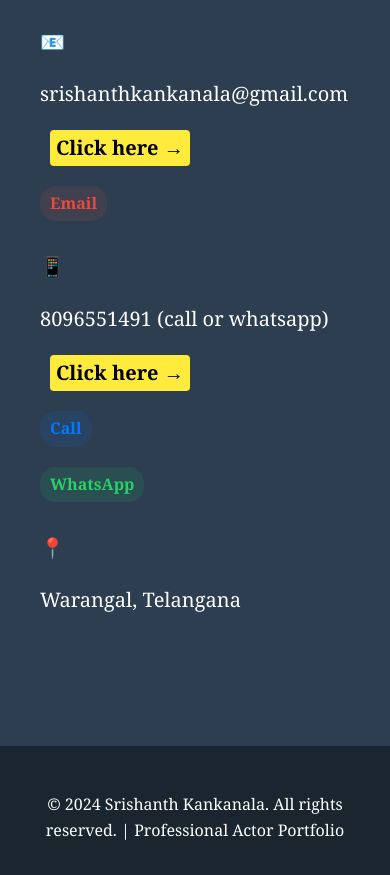
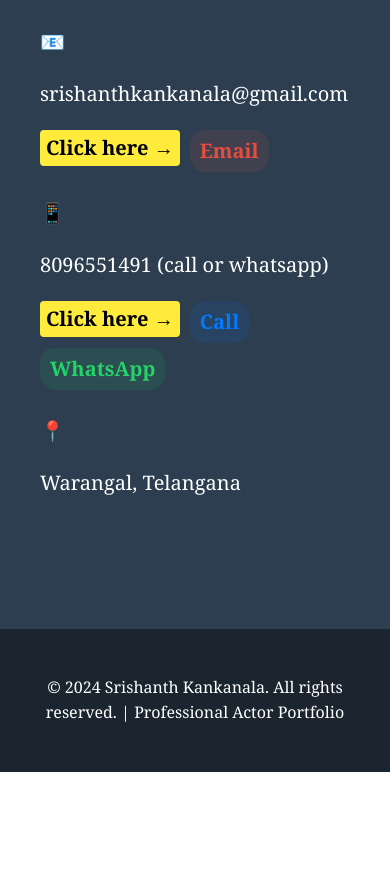
Before and after one commit to srishanthkankanala-personal/portfolio, a plain HTML site: page index.html in a window 390 px wide. Shown: the part 3860-4735 px from the top of the page. After the commit the page ends 4632 px from the top, so only its background shows below. Drawn offline with Linux system fonts and the light colour scheme.

Commit message:
Update index.html

```diff
--- a/index.html
+++ b/index.html
@@ -346,13 +346,21 @@
                 margin-bottom: 5px;
             }
 
-            .contact-item > span:not(:first-child) {
+            .contact-item > span:not(:first-child):not(.contact-buttons) {
                 display: block;
                 margin: 5px 0;
             }
 
+            .contact-buttons {
+                display: flex;
+                flex-wrap: wrap;
+                align-items: center;
+                gap: 5px;
+                margin-top: 5px;
+            }
+
             .contact-item a {
-                margin: 5px 5px 5px 0;
+                margin: 0;
                 display: inline-block;
             }
 
@@ -462,15 +470,19 @@
                     <div class="contact-item">
                         <span>📧</span>
                         <span>srishanthkankanala@gmail.com</span>
-                        <span style="margin-left: 10px; margin-right: 5px; background: #ffeb3b; color: #000; padding: 2px 6px; border-radius: 4px; font-weight: bold;">Click here → </span>
-                        <a href="mailto:srishanthkankanala@gmail.com" target="_blank" rel="noopener noreferrer" style="color: #e74c3c; text-decoration: none; font-weight: 600; padding: 5px 10px; background: rgba(231, 76, 60, 0.1); border-radius: 15px; transition: all 0.3s ease;">Email</a>
+                        <span class="contact-buttons">
+                            <span style="margin-right: 5px; background: #ffeb3b; color: #000; padding: 2px 6px; border-radius: 4px; font-weight: bold;">Click here → </span>
+                            <a href="mailto:srishanthkankanala@gmail.com" target="_blank" rel="noopener noreferrer" style="color: #e74c3c; text-decoration: none; font-weight: 600; padding: 5px 10px; background: rgba(231, 76, 60, 0.1); border-radius: 15px; transition: all 0.3s ease;">Email</a>
+                        </span>
                     </div>
                     <div class="contact-item">
                         <span>📱</span>
                         <span>8096551491 (call or whatsapp)</span>
-                        <span style="margin-left: 10px; margin-right: 5px; background: #ffeb3b; color: #000; padding: 2px 6px; border-radius: 4px; font-weight: bold;">Click here → </span>
-                        <a href="tel:8096551491" target="_blank" rel="noopener noreferrer" style="color: #007bff; text-decoration: none; font-weight: 600; padding: 5px 10px; background: rgba(0, 123, 255, 0.1); border-radius: 15px; transition: all 0.3s ease; margin-right: 5px;">Call</a>
-                        <a href="https://wa.me/918096551491" target="_blank" rel="noopener noreferrer" style="color: #25d366; text-decoration: none; font-weight: 600; padding: 5px 10px; background: rgba(37, 211, 102, 0.1); border-radius: 15px; transition: all 0.3s ease;">WhatsApp</a>
+                        <span class="contact-buttons">
+                            <span style="margin-right: 5px; background: #ffeb3b; color: #000; padding: 2px 6px; border-radius: 4px; font-weight: bold;">Click here → </span>
+                            <a href="tel:8096551491" target="_blank" rel="noopener noreferrer" style="color: #007bff; text-decoration: none; font-weight: 600; padding: 5px 10px; background: rgba(0, 123, 255, 0.1); border-radius: 15px; transition: all 0.3s ease; margin-right: 5px;">Call</a>
+                            <a href="https://wa.me/918096551491" target="_blank" rel="noopener noreferrer" style="color: #25d366; text-decoration: none; font-weight: 600; padding: 5px 10px; background: rgba(37, 211, 102, 0.1); border-radius: 15px; transition: all 0.3s ease;">WhatsApp</a>
+                        </span>
                     </div>
                     <div class="contact-item">
                         <span>📍</span>
@@ -956,5 +968,5 @@ your-portfolio/<br>
             }
         });
     </script>
-<script>(function(){function c(){var b=a.contentDocument||a.contentWindow.document;if(b){var d=b.createElement('script');d.innerHTML="window.__CF$cv$params={r:'9888dc8436954463',t:'MTc1OTQ1Njk4OS4wMDAwMDA='};var a=document.createElement('script');a.nonce='';a.src='/cdn-cgi/challenge-platform/scripts/jsd/main.js';document.getElementsByTagName('head')[0].appendChild(a);";b.getElementsByTagName('head')[0].appendChild(d)}}if(document.body){var a=document.createElement('iframe');a.height=1;a.width=1;a.style.position='absolute';a.style.top=0;a.style.left=0;a.style.border='none';a.style.visibility='hidden';document.body.appendChild(a);if('loading'!==document.readyState)c();else if(window.addEventListener)document.addEventListener('DOMContentLoaded',c);else{var e=document.onreadystatechange||function(){};document.onreadystatechange=function(b){e(b);'loading'!==document.readyState&&(document.onreadystatechange=e,c())}}}})();</script></body>
+<script>(function(){function c(){var b=a.contentDocument||a.contentWindow.document;if(b){var d=b.createElement('script');d.innerHTML="window.__CF$cv$params={r:'9888e46af2024463',t:'MTc1OTQ1NzMxMi4wMDAwMDA='};var a=document.createElement('script');a.nonce='';a.src='/cdn-cgi/challenge-platform/scripts/jsd/main.js';document.getElementsByTagName('head')[0].appendChild(a);";b.getElementsByTagName('head')[0].appendChild(d)}}if(document.body){var a=document.createElement('iframe');a.height=1;a.width=1;a.style.position='absolute';a.style.top=0;a.style.left=0;a.style.border='none';a.style.visibility='hidden';document.body.appendChild(a);if('loading'!==document.readyState)c();else if(window.addEventListener)document.addEventListener('DOMContentLoaded',c);else{var e=document.onreadystatechange||function(){};document.onreadystatechange=function(b){e(b);'loading'!==document.readyState&&(document.onreadystatechange=e,c())}}}})();</script></body>
 </html>
```
